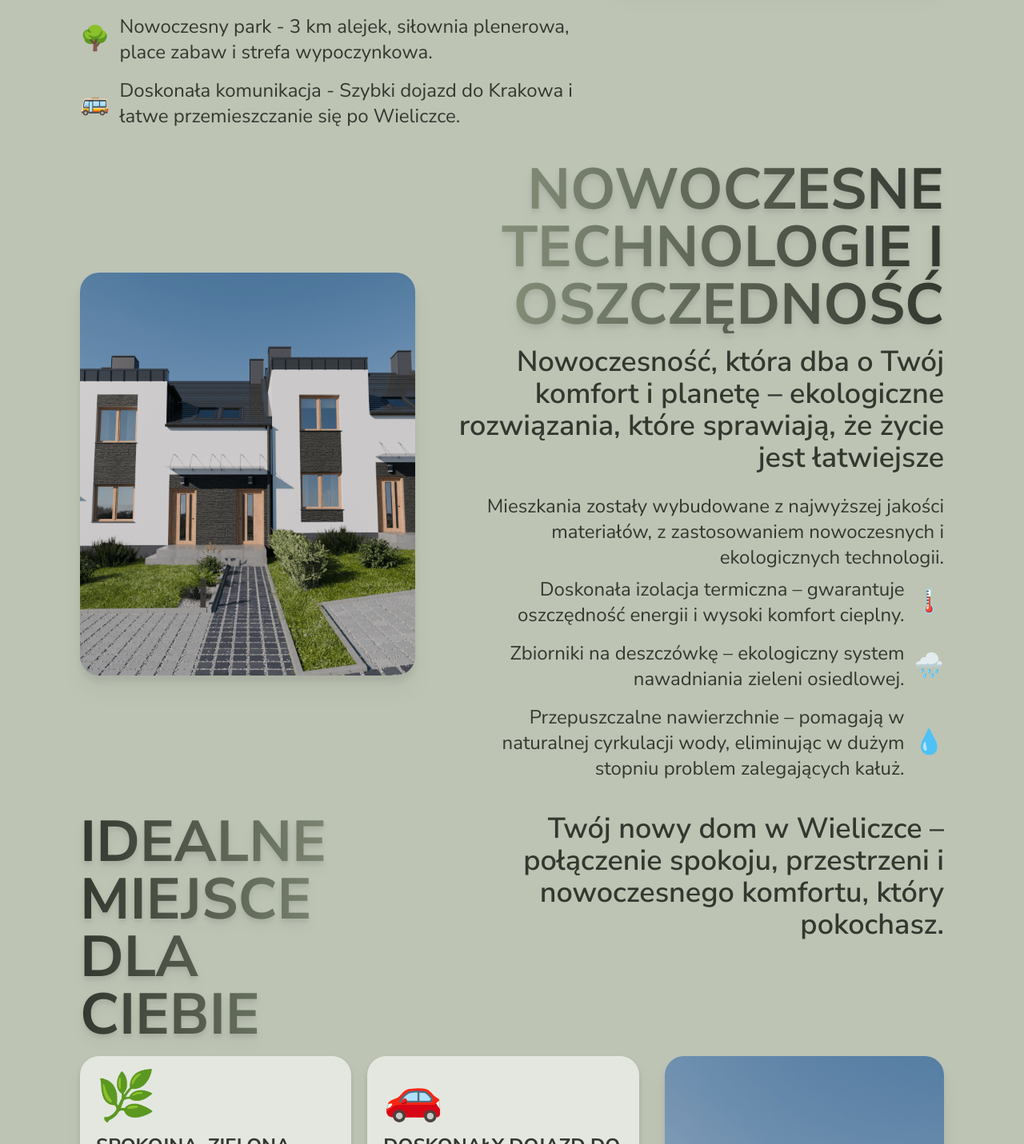
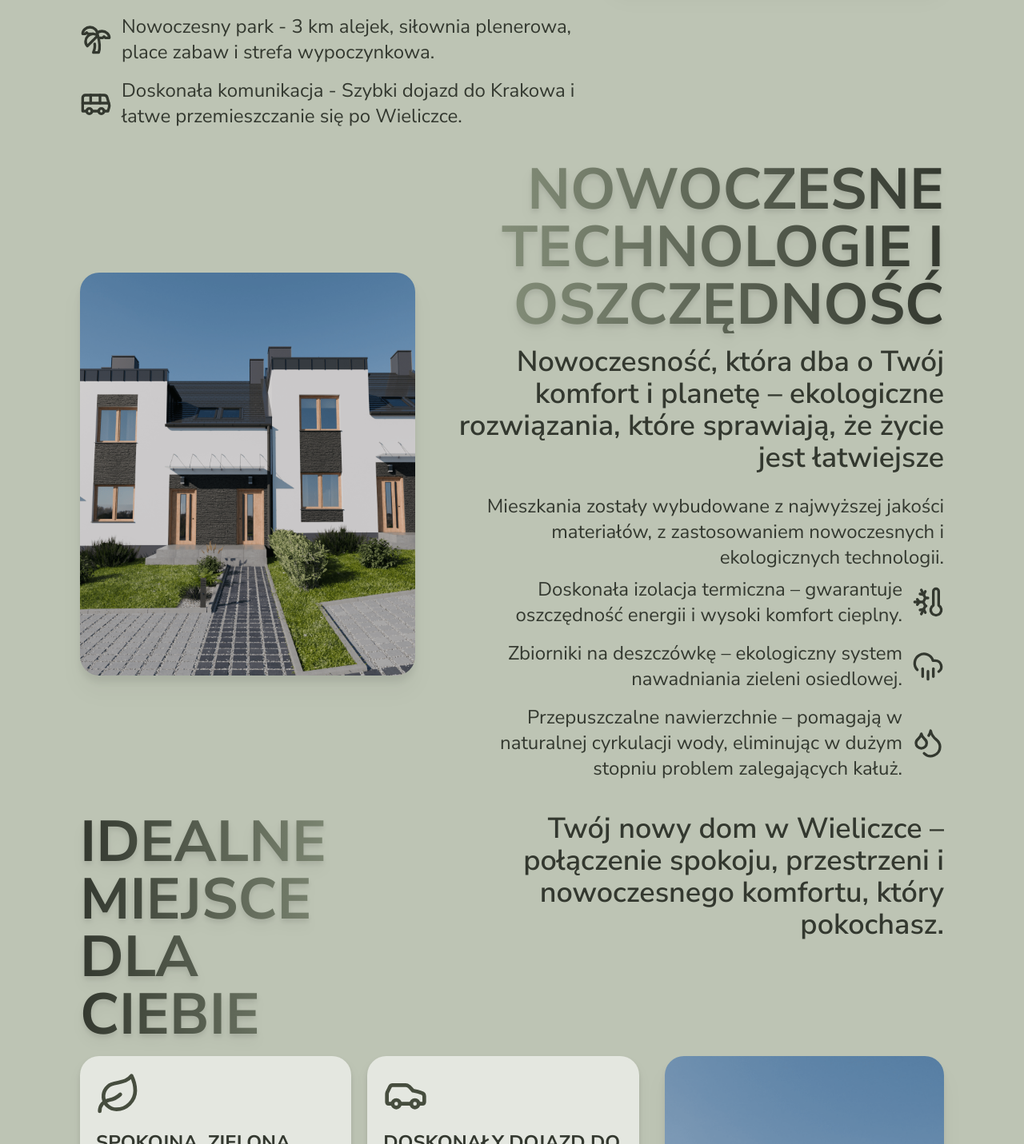
Before and after one commit to ruffaaw/pulaskiego-website, a Next.js app: page / in a window 1280 px wide. Shown: the part 2979-4410 px from the top of the page at 80% size. Built offline with nearby package versions, Linux system fonts and the light colour scheme.

Commit message:
style: updated icons

```diff
--- a/components/AboutInvestorSection.tsx
+++ b/components/AboutInvestorSection.tsx
@@ -1,35 +1,46 @@
 "use client";
+import { Handshake, Lightbulb, Ruler, ShieldCheck, Home } from "lucide-react";
 import Image from "next/image";
 import { motion } from "framer-motion";
 
 const AboutInvestorSection = () => {
   const cards = [
     {
-      icon: "🤝",
+      icon: (
+        <Handshake className="w-12 h-12 sm:w-14 sm:h-14 text-green-spring-700" />
+      ),
       title: "Relacje oparte na zaufaniu",
       description:
         "Dla nas najważniejsze są relacje, które budujemy na zaufaniu i szczerości. Staramy się, aby każda współpraca była wyjątkowa i opierała się na długofalowym porozumieniu.",
     },
     {
-      icon: "💡",
+      icon: (
+        <Lightbulb className="w-12 h-12 sm:w-14 sm:h-14 text-green-spring-700" />
+      ),
       title: "Wspólna wizja",
       description:
         "W każdej inwestycji traktujemy naszych klientów jako partnerów. Wspólnie tworzymy przestrzeń, która w pełni odzwierciedla ich oczekiwania i potrzeby. Uważamy, że sukces budowy to wynik dobrej współpracy i wzajemnego zrozumienia.",
     },
     {
-      icon: "📏",
+      icon: (
+        <Ruler className="w-12 h-12 sm:w-14 sm:h-14 text-green-spring-700" />
+      ),
       title: "Dokładność i zaangażowanie",
       description:
         "Nasze projekty realizujemy z pełnym profesjonalizmem, dbając o każdy detal. Angażujemy się w każdy etap inwestycji, zapewniając rzetelne wykonanie oraz dotrzymywanie uzgodnionych terminów, by dostarczyć najwyższą jakość.",
     },
     {
-      icon: "🛡️",
+      icon: (
+        <ShieldCheck className="w-12 h-12 sm:w-14 sm:h-14 text-green-spring-700" />
+      ),
       title: "Trwałość i komfort",
       description:
         "Dbamy o to, by nasze realizacje były bezpieczne i trwałe. Starannie wybieramy materiały i technologie, które zapewniają nie tylko estetykę, ale i bezpieczeństwo, gwarantując długotrwały komfort.",
     },
     {
-      icon: "🏠",
+      icon: (
+        <Home className="w-12 h-12 sm:w-14 sm:h-14 text-green-spring-700" />
+      ),
       title: "Miejsce do życia",
       description:
         "Naszym celem jest stworzenie przestrzeni, która będzie źródłem szczęścia i harmonii. Zależy nam, by każdy nasz projekt stał się miejscem, w którym ludzie odnajdują spokój, radość i przestrzeń do wspólnych chwil z bliskimi.",
@@ -100,7 +111,7 @@ const AboutInvestorSection = () => {
               viewport={{ once: true }}
               transition={{ duration: 0.5, delay: index * 0.2 }}
             >
-              <div className="text-5xl sm:text-6xl mb-4">{card.icon}</div>
+              <div className="w-12 h-12 sm:w-14 sm:h-14 mb-4">{card.icon}</div>
               <h3 className="text-xl sm:text-2xl font-bold text-green-spring-900 mb-4">
                 {card.title}
               </h3>
--- a/components/HousesSection.tsx
+++ b/components/HousesSection.tsx
@@ -1,4 +1,14 @@
 "use client";
+import {
+  Circle,
+  CheckCircle,
+  AlertCircle,
+  DollarSign,
+  TreePalm,
+  Bed,
+  Home,
+  FileText,
+} from "lucide-react";
 import { useRef } from "react";
 import { houseCoordinates } from "@/data/houseCoordinates";
 
@@ -37,6 +47,17 @@ const HousesSection = () => {
         return "Zarezerwowany";
       default:
         return "Nieznany";
+    }
+  };
+
+  const getStatusIcon = (status: number) => {
+    switch (status) {
+      case 0:
+        return <Circle className="text-red-500 w-5 h-5 inline-block" />;
+      case 1:
+        return <CheckCircle className="text-green-500 w-5 h-5 inline-block" />;
+      default:
+        return <AlertCircle className="text-yellow-500 w-5 h-5 inline-block" />;
     }
   };
 
@@ -109,28 +130,29 @@ const HousesSection = () => {
                       : "text-yellow-500"
                   }`}
                 >
-                  {house.status === 0 ? "🔴" : house.status === 1 ? "🟢" : "🟡"}{" "}
-                  {getStatusText(house.status)}
+                  {getStatusIcon(house.status)} {getStatusText(house.status)}
                 </span>
               </p>
               <p className="mt-2 text-sm sm:text-base">
-                💰 <span className="font-semibold">Cena: {house.price}</span>
+                <DollarSign className="inline-block w-5 h-5 mr-1 text-green-spring-900" />
+                <span className="font-semibold">Cena: {house.price}</span>
               </p>
               <p className="mt-2 text-sm sm:text-base">
-                🌳{" "}
+                <TreePalm className="inline-block w-5 h-5 mr-1 text-green-spring-900" />
                 <span className="font-semibold">
                   Działka: {house.dzialka} ha
                 </span>
               </p>
               <p className="mt-2 text-sm sm:text-base">
-                🛏️ <span className="font-semibold">Pokoje: {house.pokoje}</span>
+                <Bed className="inline-block w-5 h-5 mr-1 text-green-spring-900" />
+                <span className="font-semibold">Pokoje: {house.pokoje}</span>
               </p>
               <p className="mt-2 text-sm sm:text-base">
-                🏠{" "}
+                <Home className="inline-block w-5 h-5 mr-1 text-green-spring-900" />
                 <span className="font-semibold">Metraż: {house.metraz} m²</span>
               </p>
               <p className="text-sm sm:text-base mt-4 inline-block bg-green-spring-900 text-green-spring-50 px-4 py-2 rounded-full hover:bg-green-spring-700 transition-all">
-                📄
+                <FileText className="inline-block w-5 h-5 mr-1" />
                 <a href={house.pdf} target="_blank" rel="noopener noreferrer">
                   Pobierz PDF
                 </a>
--- a/components/InvestmentSection.tsx
+++ b/components/InvestmentSection.tsx
@@ -3,6 +3,18 @@ import Image from "next/image";
 import Link from "next/link";
 import { useEffect } from "react";
 import AOS from "aos";
+import {
+  Building2,
+  Bus,
+  Car,
+  CloudRain,
+  Droplets,
+  Home,
+  Leaf,
+  MapPin,
+  ThermometerSnowflake,
+  TreePalm,
+} from "lucide-react";
 
 export default function InvestmentSection() {
   useEffect(() => {
@@ -135,7 +147,9 @@ export default function InvestmentSection() {
               data-aos="fade-right"
               data-aos-delay="300"
             >
-              <span className="text-3xl">📍</span>
+              <div className="w-8 h-8 sm:w-10 sm:h-10">
+                <MapPin className="w-8 h-8 sm:w-10 sm:h-10" />
+              </div>
               <p>
                 Doskonała lokalizacja - Sklepy, restauracje i placówki
                 edukacyjne w zasięgu ręki.
@@ -146,7 +160,9 @@ export default function InvestmentSection() {
               data-aos="fade-right"
               data-aos-delay="400"
             >
-              <span className="text-3xl">🌳</span>
+              <div className="w-8 h-8 sm:w-10 sm:h-10">
+                <TreePalm className="w-8 h-8 sm:w-10 sm:h-10" />
+              </div>
               <p>
                 Nowoczesny park - 3 km alejek, siłownia plenerowa, place zabaw i
                 strefa wypoczynkowa.
@@ -157,7 +173,9 @@ export default function InvestmentSection() {
               data-aos="fade-right"
               data-aos-delay="500"
             >
-              <span className="text-3xl">🚌</span>
+              <div className="w-8 h-8 sm:w-10 sm:h-10">
+                <Bus className="w-8 h-8 sm:w-10 sm:h-10" />
+              </div>
               <p>
                 Doskonała komunikacja - Szybki dojazd do Krakowa i łatwe
                 przemieszczanie się po Wieliczce.
@@ -222,7 +240,9 @@ export default function InvestmentSection() {
                 Doskonała izolacja termiczna – gwarantuje oszczędność energii i
                 wysoki komfort cieplny.
               </p>
-              <span className="text-3xl">🌡️</span>
+              <div className="w-8 h-8 sm:w-10 sm:h-10">
+                <ThermometerSnowflake className="w-8 h-8 sm:w-10 sm:h-10" />
+              </div>
             </li>
             <li
               className="flex flex-row space-x-3 py-2 items-center justify-end"
@@ -233,7 +253,9 @@ export default function InvestmentSection() {
                 Zbiorniki na deszczówkę – ekologiczny system nawadniania zieleni
                 osiedlowej.
               </p>
-              <span className="text-3xl">🌧️</span>
+              <div className="w-8 h-8 sm:w-10 sm:h-10">
+                <CloudRain className="w-8 h-8 sm:w-10 sm:h-10" />
+              </div>
             </li>
             <li
               className="flex flex-row space-x-3 py-2 items-center justify-end"
@@ -244,7 +266,9 @@ export default function InvestmentSection() {
                 Przepuszczalne nawierzchnie – pomagają w naturalnej cyrkulacji
                 wody, eliminując w dużym stopniu problem zalegających kałuż.
               </p>
-              <span className="text-3xl">💧</span>
+              <div className="w-8 h-8 sm:w-10 sm:h-10">
+                <Droplets className="w-8 h-8 sm:w-10 sm:h-10" />
+              </div>
             </li>
           </ul>
         </div>
@@ -269,25 +293,25 @@ export default function InvestmentSection() {
           <div className="grid grid-cols-1 sm:grid-cols-2 gap-5 w-full lg:w-2/3">
             {[
               {
-                icon: "🌿",
+                icon: <Leaf className="w-12 h-12 sm:w-14 sm:h-14" />,
                 title: "SPOKOJNA, ZIELONA OKOLICA",
                 description:
                   "Żyj w otoczeniu natury, gdzie zieleń i cisza tworzą idealne warunki do relaksu.",
               },
               {
-                icon: "🚗",
+                icon: <Car className="w-12 h-12 sm:w-14 sm:h-14" />,
                 title: "DOSKONAŁY DOJAZD DO KRAKOWA I CENTRUM WIELICZKI",
                 description:
                   "Szybki i wygodny dojazd do Krakowa oraz centrum Wieliczki bez stresu i pośpiechu.",
               },
               {
-                icon: "🏗️",
+                icon: <Building2 className="w-12 h-12 sm:w-14 sm:h-14" />,
                 title: "WYSOKI STANDARD WYKOŃCZENIA I NOWOCZESNE TECHNOLOGIE",
                 description:
                   "Nowoczesne technologie i eleganckie wykończenie gwarantują komfort i oszczędność energii.",
               },
               {
-                icon: "🏠",
+                icon: <Home className="w-12 h-12 sm:w-14 sm:h-14" />,
                 title: "PRZESTRONNE WNĘTRZA I FUNKCJONALNE UKŁADY MIESZKAŃ",
                 description:
                   "Przestronne wnętrza, które dają swobodę i inspirację do codziennego życia.",
@@ -299,7 +323,9 @@ export default function InvestmentSection() {
                 data-aos="fade-up"
                 data-aos-delay={(index + 1) * 100}
               >
-                <div className="text-6xl mb-4">{item.icon}</div>
+                <div className="w-12 h-12 sm:w-14 sm:h-14 mb-4 text-green-spring-700">
+                  {item.icon}
+                </div>
                 <p className="text-xl sm:text-2xl font-bold normal-case text-green-spring-900 mb-4">
                   {item.title}
                 </p>
--- a/components/TabSection.tsx
+++ b/components/TabSection.tsx
@@ -1,4 +1,12 @@
 "use client";
+import {
+  Briefcase,
+  Bus,
+  Clapperboard,
+  School,
+  ShoppingCart,
+  TreePalm,
+} from "lucide-react";
 import { useState } from "react";
 
 const TabsSection = () => {
@@ -7,42 +15,42 @@ const TabsSection = () => {
   const tabs = [
     {
       id: "zakupy",
-      icon: "🛒",
+      icon: <ShoppingCart className="w-8 h-8 sm:w-10 sm:h-10" />,
       label: "Zakupy",
       content:
         "Codzienne zakupy zrobisz wygodnie w pobliskich sklepach i supermarketach, oddalonych tylko o kilka minut drogi od osiedla.",
     },
     {
       id: "edukacja",
-      icon: "🏫",
+      icon: <School className="w-8 h-8 sm:w-10 sm:h-10" />,
       label: "Edukacja",
       content:
         "W okolicy znajdują się przedszkola, szkoły podstawowe oraz placówki edukacyjne, zapewniające komfortową naukę dla dzieci i młodzieży.",
     },
     {
       id: "transport",
-      icon: "🚌",
+      icon: <Bus className="w-8 h-8 sm:w-10 sm:h-10" />,
       label: "Transport",
       content:
         "Przystanek autobusowy znajduje się 300 m od osiedla (ok. 4 min pieszo), a stacja kolejowa 2,3km, co pozwala na szybkie dotarcie do Krakowa i centrum Wieliczki.",
     },
     {
       id: "rozrywka",
-      icon: "🎬",
+      icon: <Clapperboard className="w-8 h-8 sm:w-10 sm:h-10" />,
       label: "Rozrywka",
       content:
         "Restauracje, kawiarnie, kino oraz atrakcje kulturalne w pobliżu sprawią, że zawsze znajdziesz coś dla siebie.",
     },
     {
       id: "usługi",
-      icon: "💼",
+      icon: <Briefcase className="w-8 h-8 sm:w-10 sm:h-10" />,
       label: "Usługi",
       content:
         "Apteki, przychodnie, banki i inne punkty usługowe w sąsiedztwie zapewniają wygodę w codziennych sprawach.",
     },
     {
       id: "rekreacja",
-      icon: "🌳",
+      icon: <TreePalm className="w-8 h-8 sm:w-10 sm:h-10" />,
       label: "Rekreacja",
       content:
         "Plac zabaw i boiska sportowe znajdują się 800m od osiedla, park rekreacyjny w odległości 1,8 km. Dodatkowo spokojna, zielona okolica sprzyja aktywnemu wypoczynkowi na świeżym powietrzu.",
@@ -75,7 +83,13 @@ const TabsSection = () => {
               data-aos="fade-up"
               data-aos-delay={index * 100}
             >
-              <span className="text-2xl sm:text-3xl">{tab.icon}</span>
+              <span
+                className={`w-8 h-8 sm:w-10 sm:h-10 text-green-spring-700 ${
+                  activeTab === tab.id ? "text-white" : "text-green-spring-700"
+                }`}
+              >
+                {tab.icon}
+              </span>
               <span className="mt-2 text-sm sm:text-lg font-semibold">
                 {tab.label}
               </span>
```
